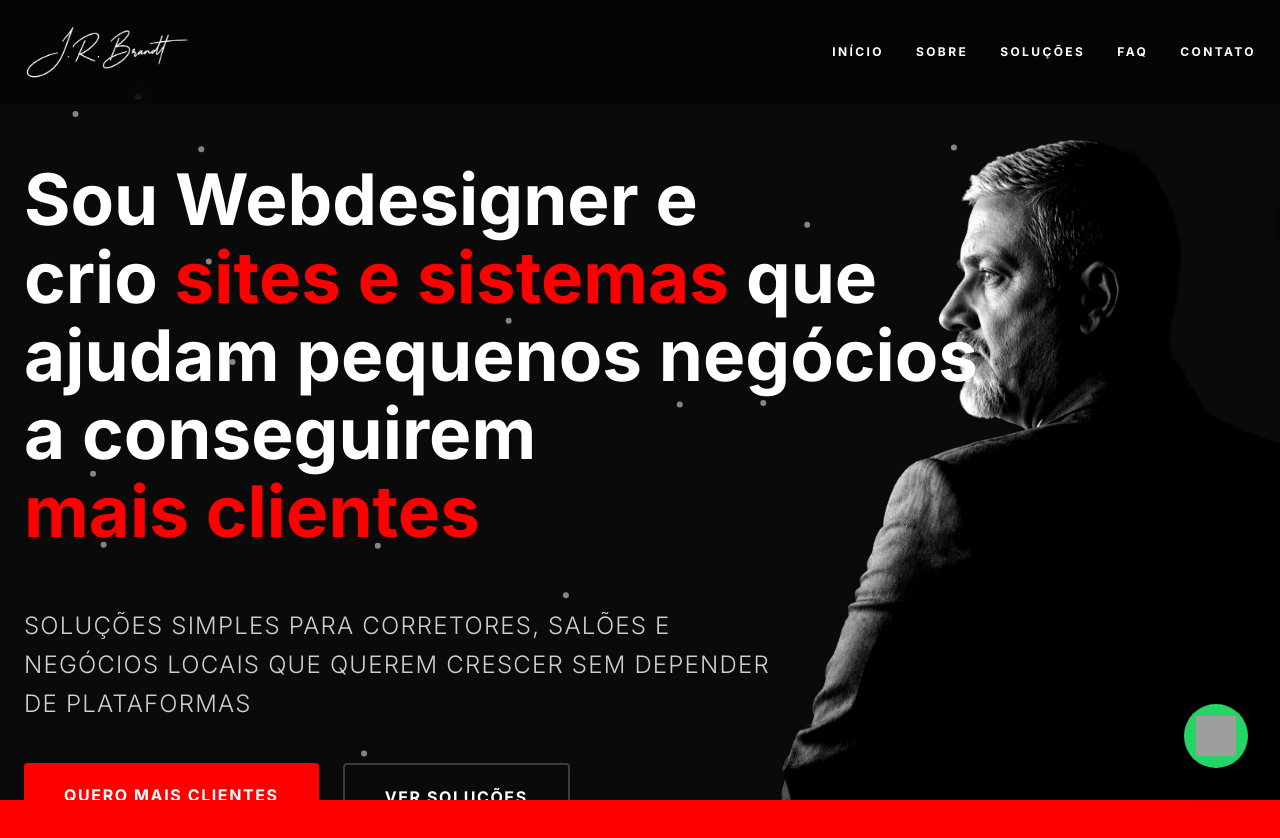
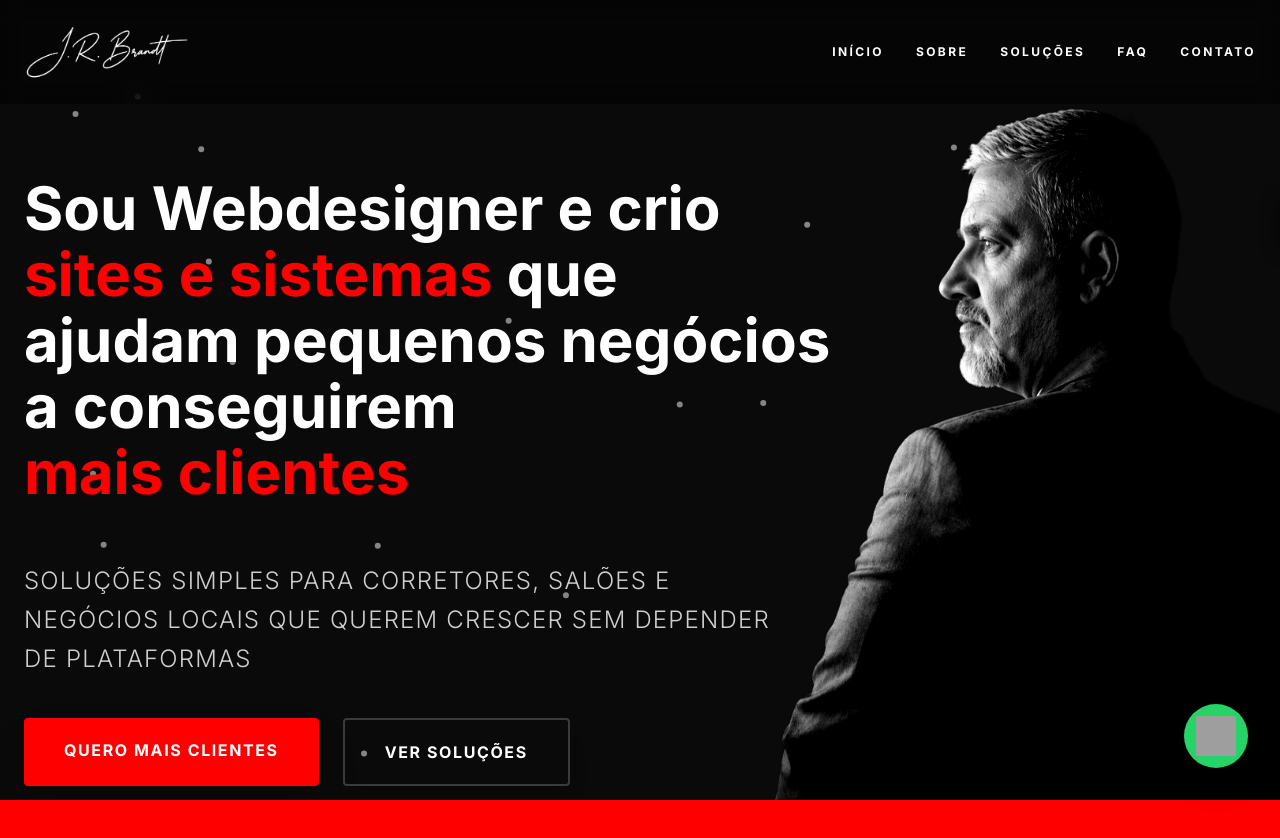
Before and after one commit to jrmacbrandt/J.Roberto, a React (Vite) app: page / in a window 1280 px wide. Shown: the top 838 px of the page. Built offline with nearby package versions, Linux system fonts and the light colour scheme; grey boxes are pictures that could not be loaded; a web font is replaced by a local one.

Commit message:
fix: adjust hero text to 5 lines without overlapping photo

```diff
--- a/src/App.tsx
+++ b/src/App.tsx
@@ -220,11 +220,11 @@ const Header = () => {
       <div className="z-20 w-full max-w-7xl mx-auto px-6 grid md:grid-cols-12 items-center min-h-screen md:min-h-[80vh] relative">
 
         {/* Lado Esquerdo: Textos e Botões */}
-        <div className="md:col-span-10 text-center md:text-left z-20 space-y-2 md:space-y-8 flex flex-col items-center md:items-start order-1 md:order-none">
+        <div className="md:col-span-8 text-center md:text-left z-20 space-y-2 md:space-y-8 flex flex-col items-center md:items-start order-1 md:order-none">
           <div className="header-content order-1 md:order-none">
-            <h1 className="text-[35px] sm:text-[47px] md:text-[71px] font-bold leading-[1.1] mb-6">
-              Sou Webdesigner e <br className="hidden md:block" />
-              crio <span className="color">sites e sistemas</span> que <br className="hidden md:block" />
+            <h1 className="text-[32px] sm:text-[42px] md:text-[60px] font-bold leading-[1.1] mb-6">
+              Sou Webdesigner e crio <br className="hidden md:block" />
+              <span className="color">sites e sistemas</span> que <br className="hidden md:block" />
               ajudam pequenos negócios <br className="hidden md:block" />
               a conseguirem <br className="hidden md:block" />
               <span className="color">mais clientes</span>
```
